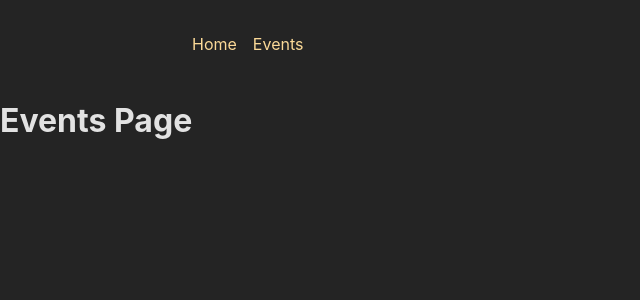
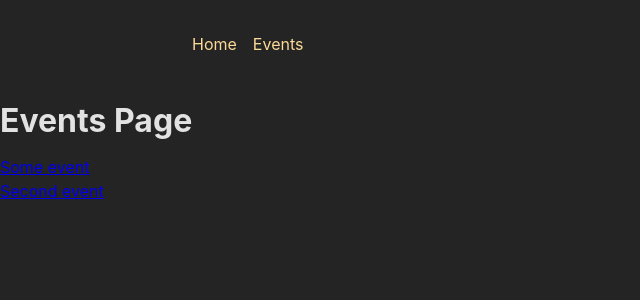
Before and after one commit to FANT0M100/spaRouterReact, a React (Create React App) app in the folder frontend/: page /events in a window 1280 px wide. Shown: the top 300 px of the page, without its empty margins (0-640 px from the left). Built offline with nearby package versions, Linux system fonts and the light colour scheme.

Commit message:
event ID

```diff
--- a/frontend/src/pages/EventDetail.js
+++ b/frontend/src/pages/EventDetail.js
@@ -1,5 +1,13 @@
+import { useParams } from "react-router-dom";
+
 const EventDetailPage = () => {
-  return <h1>Event Detail Page</h1>;
+  const params = useParams();
+  return (
+    <>
+      <h1>Event Detail Page</h1>
+      <p>{params.eventId}</p>
+    </>
+  );
 };
 
 export default EventDetailPage;
--- a/frontend/src/pages/Events.js
+++ b/frontend/src/pages/Events.js
@@ -1,5 +1,23 @@
+import { Link } from "react-router-dom";
+
+const DUMMY_EVENTS = [
+  { id: "e1", title: "Some event" },
+  { id: "e2", title: "Second event" },
+];
+
 const EventsPage = () => {
-  return <h1>Events Page</h1>;
+  return (
+    <>
+      <h1>Events Page</h1>
+      <ul>
+        {DUMMY_EVENTS.map((event) => (
+          <li key={event.id}>
+            <Link to={event.id}>{event.title}</Link>
+          </li>
+        ))}
+      </ul>
+    </>
+  );
 };
 
 export default EventsPage;
```
